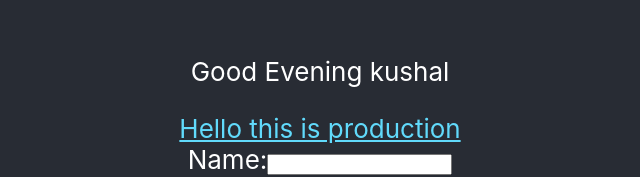
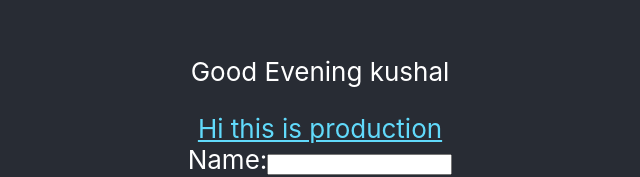
Before and after one commit to kkarki7120/frontend-ecr, a React (Create React App) app: page / in a window 1280 px wide. Shown: the part 246-423 px from the top of the page, without its empty margins (320-960 px from the left). Built offline with nearby package versions, Linux system fonts and the light colour scheme.

Commit message:
changes in production

```diff
--- a/src/App.js
+++ b/src/App.js
@@ -15,7 +15,7 @@ function App() {
           target="_blank"
           rel="noopener noreferrer"
         >
-          Hello this is production
+          Hi this is production
         </a>
         <Form/>
       </header>
```
